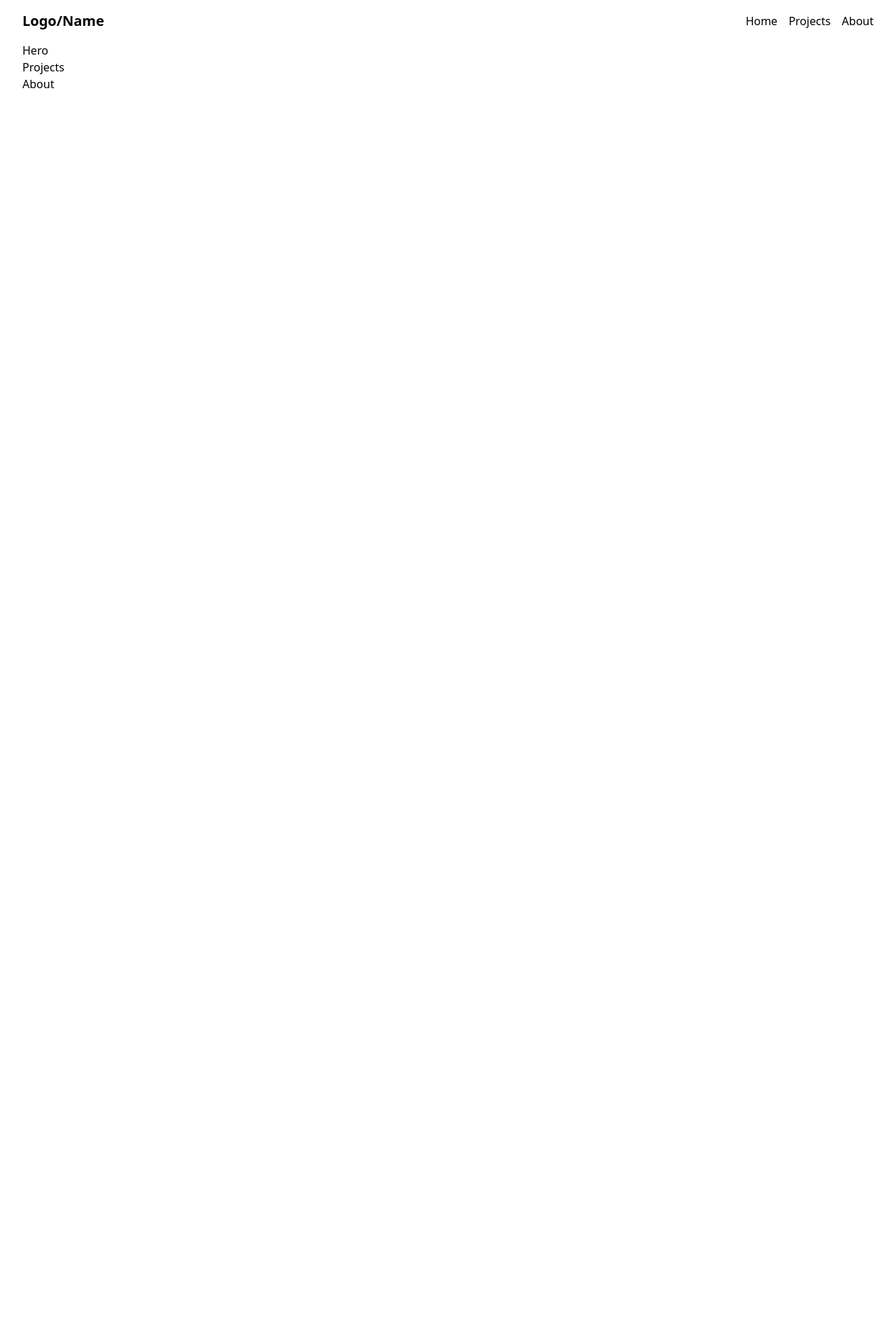
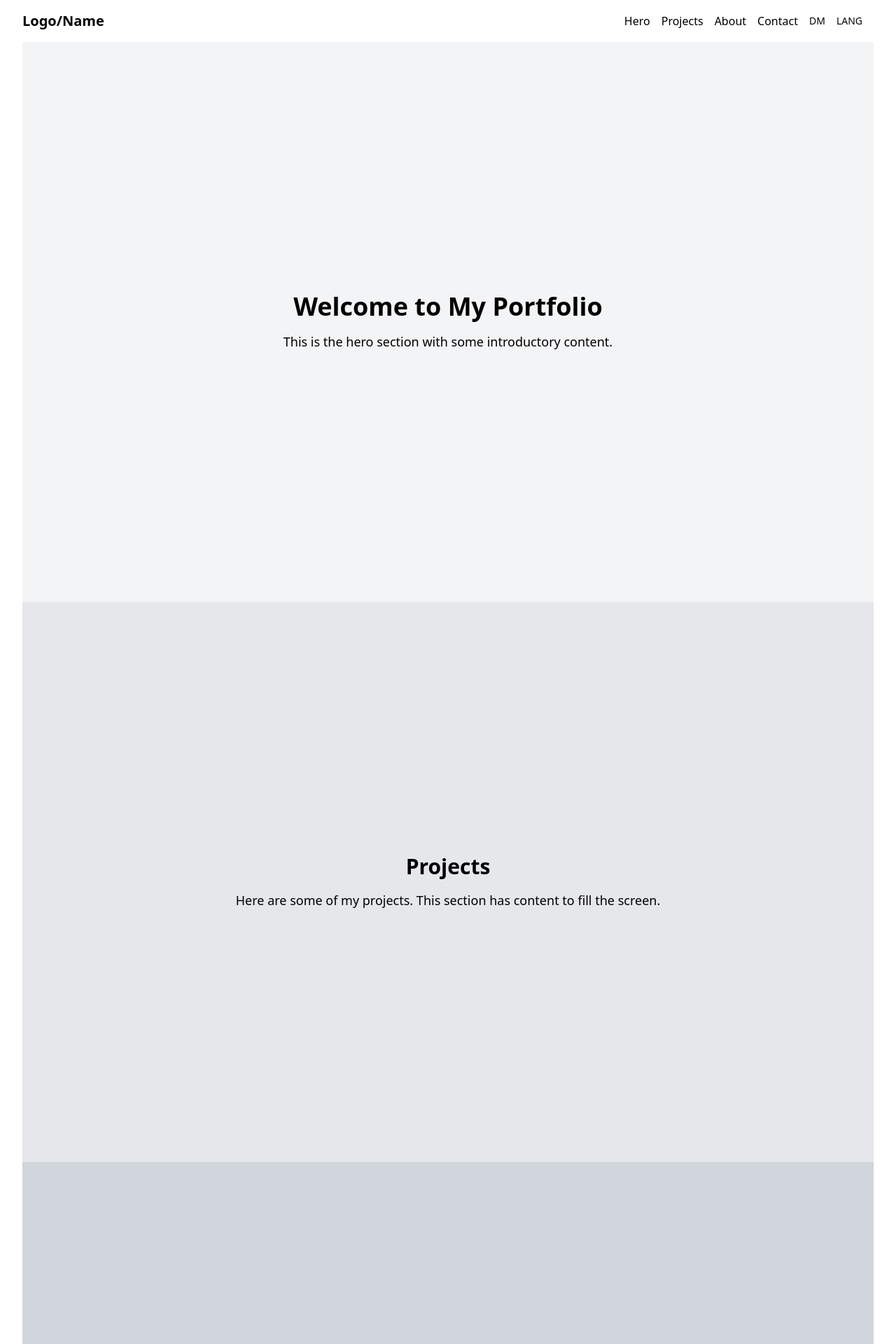
Before and after one commit to vinicius20m/vinicius20m.github.io, a React (Vite) app: page / in a window 1280 px wide. Shown: the top 1920 px of the page at 70% size. Before the commit the page ends 800 px from the top, so only its background shows below. Built offline with nearby package versions, Linux system fonts and the light colour scheme.

Commit message:
feat: add header navigation structure with section anchors

```diff
--- a/src/App.jsx
+++ b/src/App.jsx
@@ -5,9 +5,30 @@ export default function App() {
   return (
     <MainLayout>
       <Header />
-      <section id="hero">Hero</section>
-      <section id="projects">Projects</section>
-      <section id="about">About</section>
+      <section id="hero" className="min-h-screen flex items-center justify-center bg-gray-100">
+        <div className="text-center">
+          <h1 className="text-4xl font-bold mb-4">Welcome to My Portfolio</h1>
+          <p className="text-lg">This is the hero section with some introductory content.</p>
+        </div>
+      </section>
+      <section id="projects" className="min-h-screen flex items-center justify-center bg-gray-200">
+        <div className="text-center">
+          <h2 className="text-3xl font-bold mb-4">Projects</h2>
+          <p className="text-lg">Here are some of my projects. This section has content to fill the screen.</p>
+        </div>
+      </section>
+      <section id="about" className="min-h-screen flex items-center justify-center bg-gray-300">
+        <div className="text-center">
+          <h3 className="text-2xl font-bold mb-4">About Me</h3>
+          <p className="text-lg">Learn more about me in this section. Adding content for scrolling test.</p>
+        </div>
+      </section>
+      <section id="contact" className="min-h-screen flex items-center justify-center bg-gray-400">
+        <div className="text-center">
+          <h4 className="text-xl font-bold mb-4">Contact</h4>
+          <p className="text-lg">Get in touch. This is a placeholder for the contact section.</p>
+        </div>
+      </section>
     </MainLayout>
   );
 }
--- a/src/components/layout/Header.jsx
+++ b/src/components/layout/Header.jsx
@@ -2,12 +2,38 @@ export default function Header() {
   return (
     <header className="py-4">
       <div className="flex items-center justify-between">
+        {/* Left area: placeholder name/logo */}
         <div className="text-xl font-bold">Logo/Name</div>
-        <nav className="space-x-4">
-          <a href="#hero" className="hover:underline">Home</a>
-          <a href="#projects" className="hover:underline">Projects</a>
-          <a href="#about" className="hover:underline">About</a>
-        </nav>
+
+        {/* Right area: navigation, toggles, mobile menu */}
+        <div className="flex items-center space-x-4">
+          {/* Desktop navigation */}
+          <nav className="hidden md:block">
+            <ul className="flex space-x-4">
+              <li>
+                <a href="#hero" className="hover:underline">Hero</a>
+              </li>
+              <li>
+                <a href="#projects" className="hover:underline">Projects</a>
+              </li>
+              <li>
+                <a href="#about" className="hover:underline">About</a>
+              </li>
+              <li>
+                <a href="#contact" className="hover:underline">Contact</a>
+              </li>
+            </ul>
+          </nav>
+
+          {/* Placeholder for dark mode toggle */}
+          <div className="text-sm">DM</div>
+
+          {/* Placeholder for language toggle */}
+          <div className="text-sm">LANG</div>
+
+          {/* Mobile menu placeholder button */}
+          <button className="md:hidden text-xl">☰</button>
+        </div>
       </div>
     </header>
   );
```
